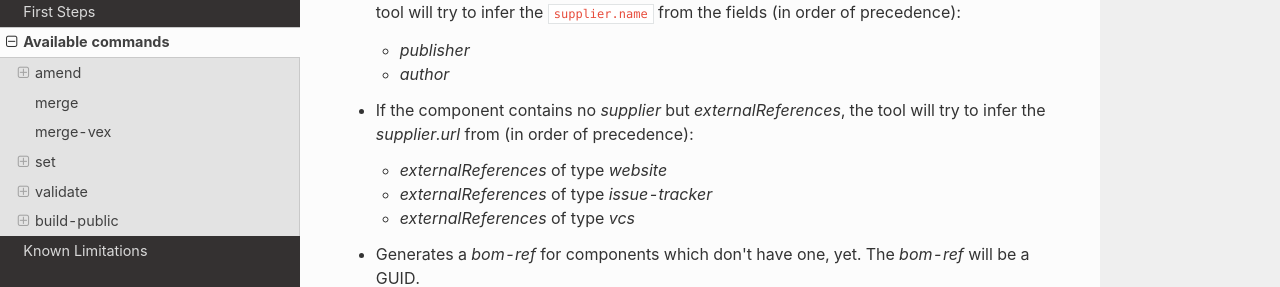
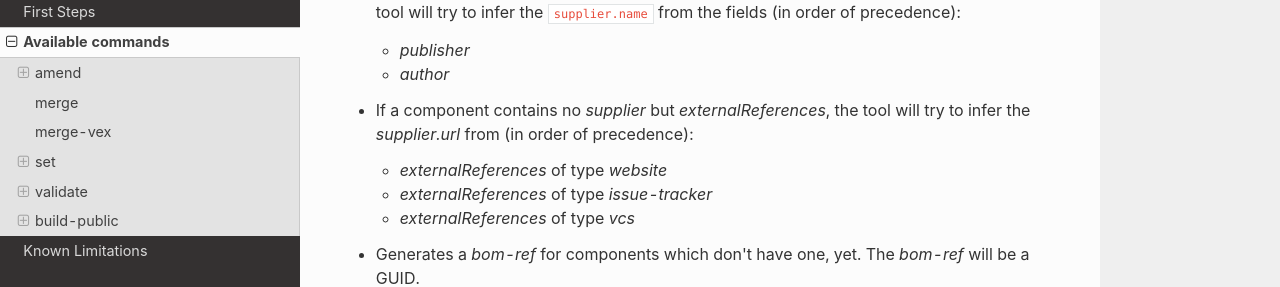
Before and after one commit to Festo-se/cyclonedx-editor-validator, an MkDocs documentation site: the page built from docs/available_commands.md, in a window 1280 px wide and 900 px high, scrolled down 512 px. Shown: the part 160-447 px from the top of the window. Built offline with MkDocs 1.6.1, drawn with Linux system fonts in a browser that asks for light colours; nearby versions of some CDN libraries; some web fonts are replaced.

Commit message:
docs: reverts to generic formulation of 'a component'

```diff
--- a/docs/available_commands.md
+++ b/docs/available_commands.md
@@ -17,7 +17,7 @@ Currently, the command adds or modifies the following pieces of information:
 * If a component does have a publisher and/or author but does not have a *supplier*, the tool will try to infer the `supplier.name` from the fields (in order of precedence):
   * *publisher*
   * *author*
-* If the component contains no *supplier* but *externalReferences*, the tool will try to infer the *supplier.url* from (in order of precedence):
+* If a component contains no *supplier* but *externalReferences*, the tool will try to infer the *supplier.url* from (in order of precedence):
   * *externalReferences* of type *website*
   * *externalReferences* of type *issue-tracker*
   * *externalReferences* of type *vcs*
```
